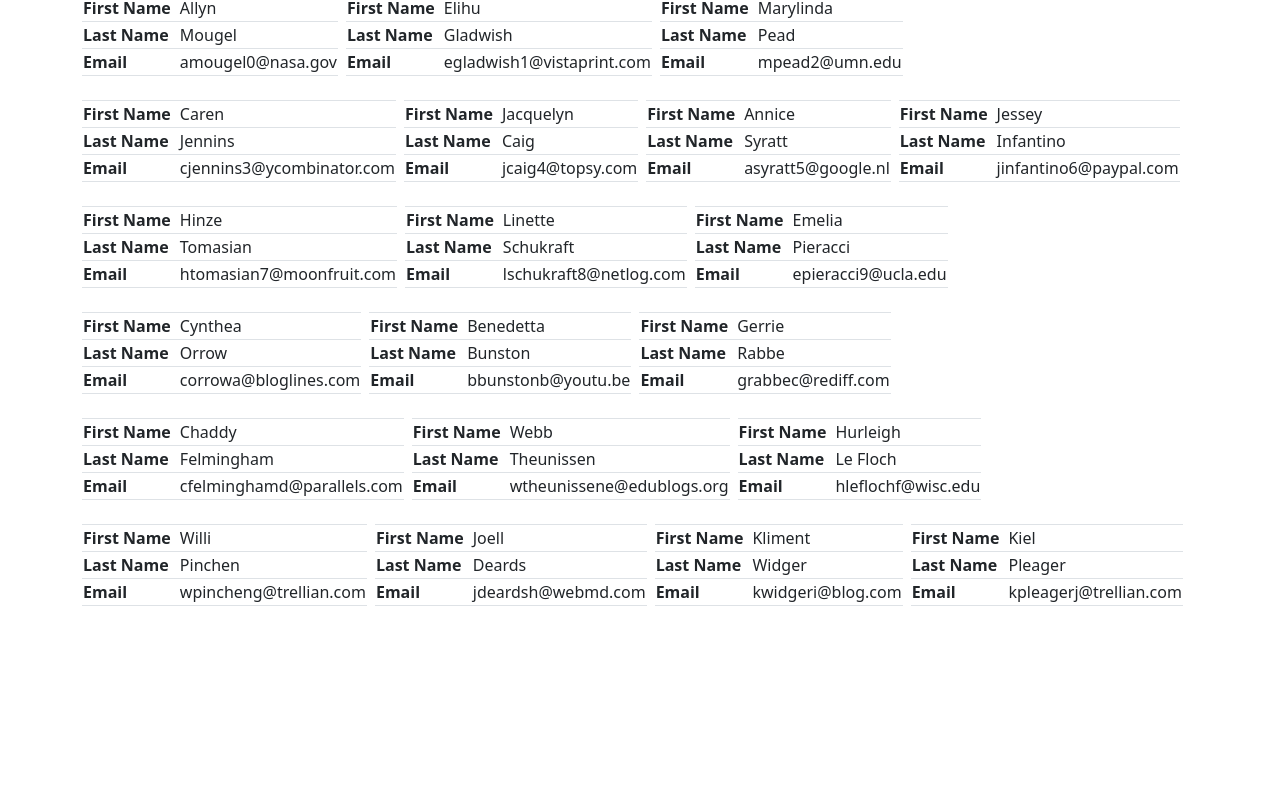
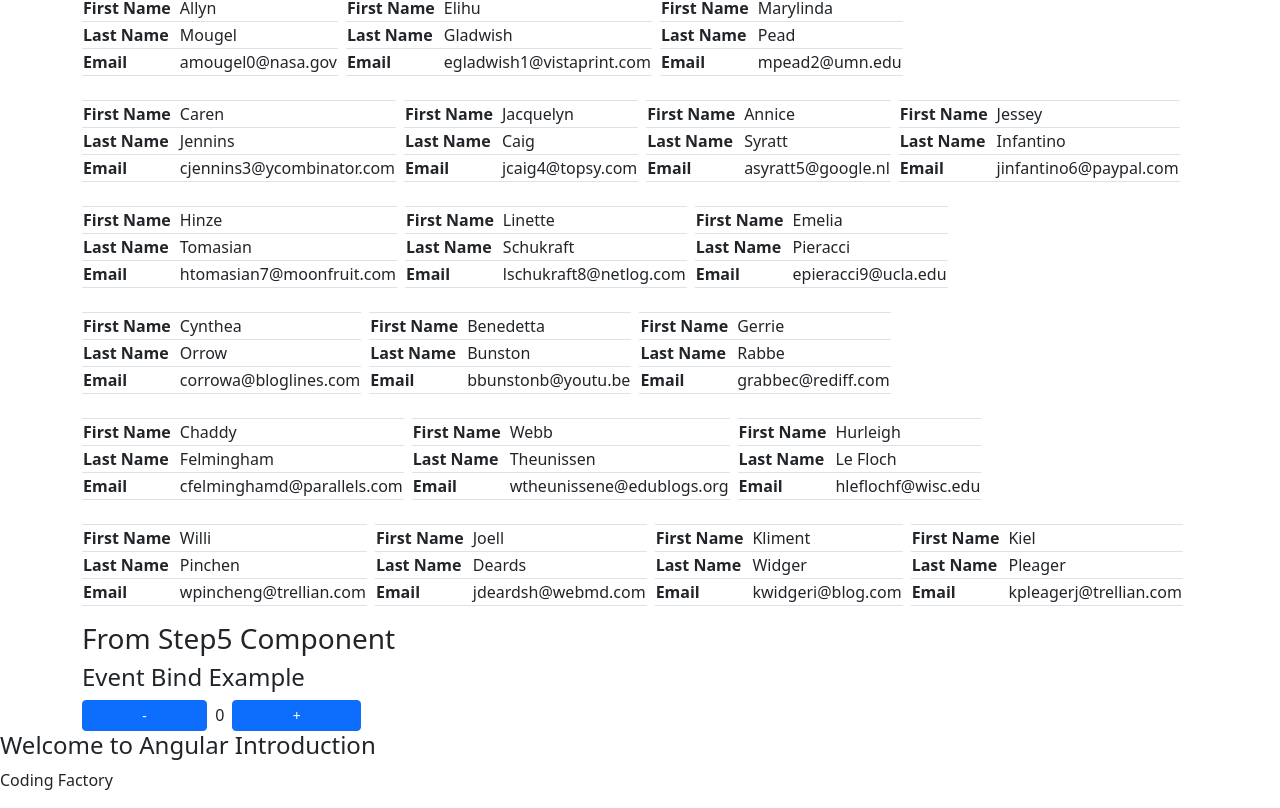
Before and after one commit to coding-factory-aueb/cf10-frontend, an Angular app: page /welcome in a window 1280 px wide. Before the commit this address led to /. Shown: the part 901-1709 px from the top of the page. Before the commit the page ends 1523 px from the top, so only its background shows below. Built offline with nearby package versions, Linux system fonts and the light colour scheme.

Commit message:
feat: add routing

```diff
--- a/src/app/app.html
+++ b/src/app/app.html
@@ -53,3 +53,13 @@
   <h3>From Step4 Component</h3>
   <app-step4-for-directive></app-step4-for-directive>
  </div>
+
+ <!-- Add child Step5 Event bind -->
+<div class="container">
+  <h3>From Step5 Component</h3>
+  <app-step5-event-bind></app-step5-event-bind>
+</div>
+
+<div>
+  <router-outlet></router-outlet>
+</div>
--- a/src/app/app.routes.ts
+++ b/src/app/app.routes.ts
@@ -1,3 +1,10 @@
 import { Routes } from '@angular/router';
+import { Step6WelcomeRouting } from './components/step6-welcome-routing/step6-welcome-routing';
 
-export const routes: Routes = [];
+export const routes: Routes = [
+
+  {
+    path: 'welcome', component: Step6WelcomeRouting
+  },
+  // {path: '', component: Step6WelcomeRouting }
+];
--- /dev/null
+++ b/src/app/components/step5-event-bind/step5-event-bind.html
@@ -0,0 +1,9 @@
+<h4>Event Bind Example</h4>
+
+<div class="d-flex flex-column gap-2 w-25">
+  <div class= 'd-flex gap-2 align-items-center'>
+    <button class="btn btn-primary btn-sm flex-grow-1" (click)="decrementTimes()">-</button>
+    <span>{{times}}</span>
+    <button class="btn btn-primary btn-sm flex-grow-1" (click)="incrementTimes()">+</button>
+  </div>
+</div>
--- /dev/null
+++ b/src/app/components/step5-event-bind/step5-event-bind.ts
@@ -0,0 +1,19 @@
+import { Component, ɵresetIncrementalHydrationRuntimeForTests } from '@angular/core';
+
+@Component({
+  imports: [],
+  selector: 'app-step5-event-bind',
+  styleUrl: './step5-event-bind.css',
+  templateUrl: './step5-event-bind.html',
+})
+export class Step5EventBind {
+  times: number = 0;
+
+  incrementTimes() {
+    this.times++;
+  }
+
+  decrementTimes(){
+    this.times--;
+  }
+}
--- /dev/null
+++ b/src/app/components/step6-welcome-routing/step6-welcome-routing.html
@@ -0,0 +1,5 @@
+<h4>Welcome to Angular Introduction</h4>
+
+<p>
+  Coding Factory
+</p>
--- /dev/null
+++ b/src/app/components/step6-welcome-routing/step6-welcome-routing.ts
@@ -0,0 +1,9 @@
+import { Component } from '@angular/core';
+
+@Component({
+  imports: [],
+  selector: 'app-step6-welcome-routing',
+  styleUrl: './step6-welcome-routing.css',
+  templateUrl: './step6-welcome-routing.html',
+})
+export class Step6WelcomeRouting {}
```
Also changed, not shown: src/app/app.ts (+5 -2 lines), src/app/components/step5-event-bind/step5-event-bind.css (added), src/app/components/step6-welcome-routing/step6-welcome-routing.css (added), 2 other files (tests, documents, lock files or other folders).
